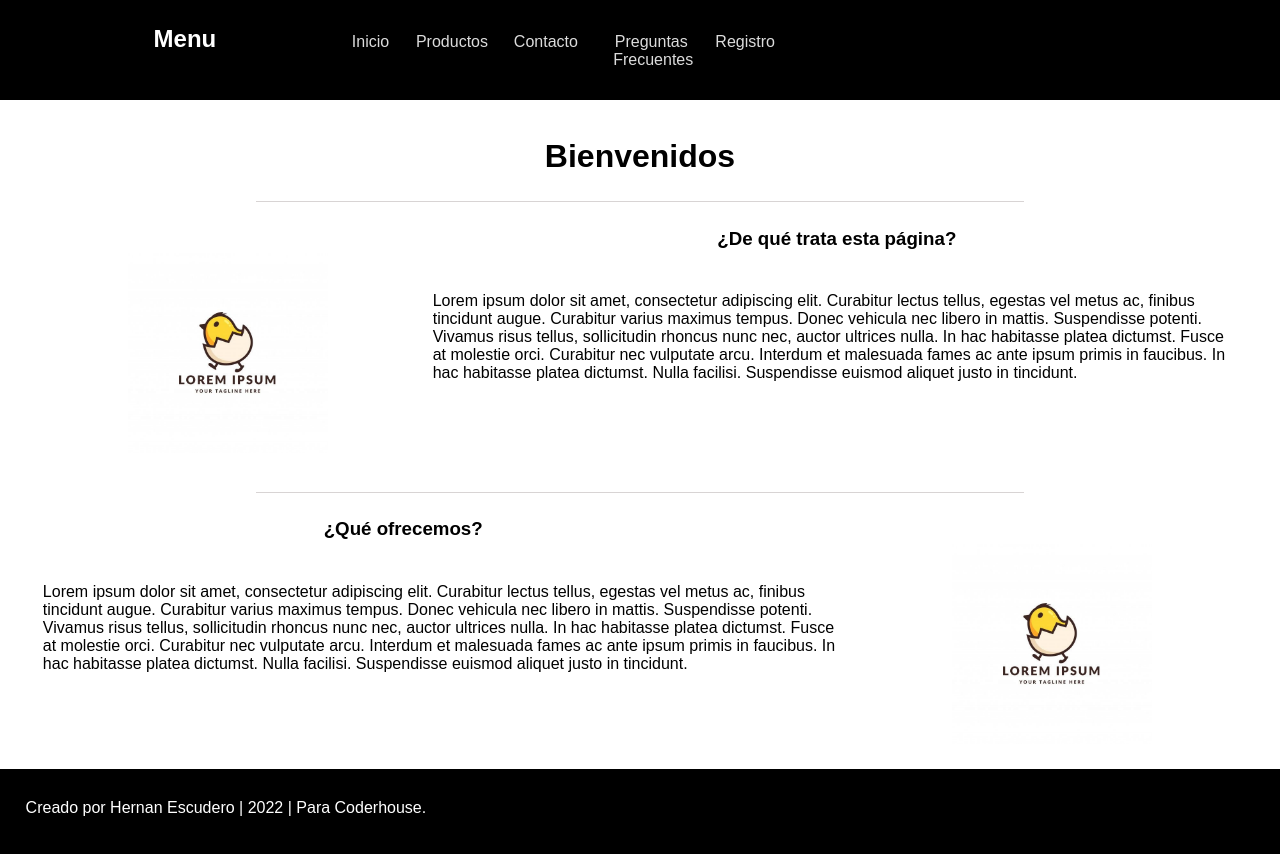
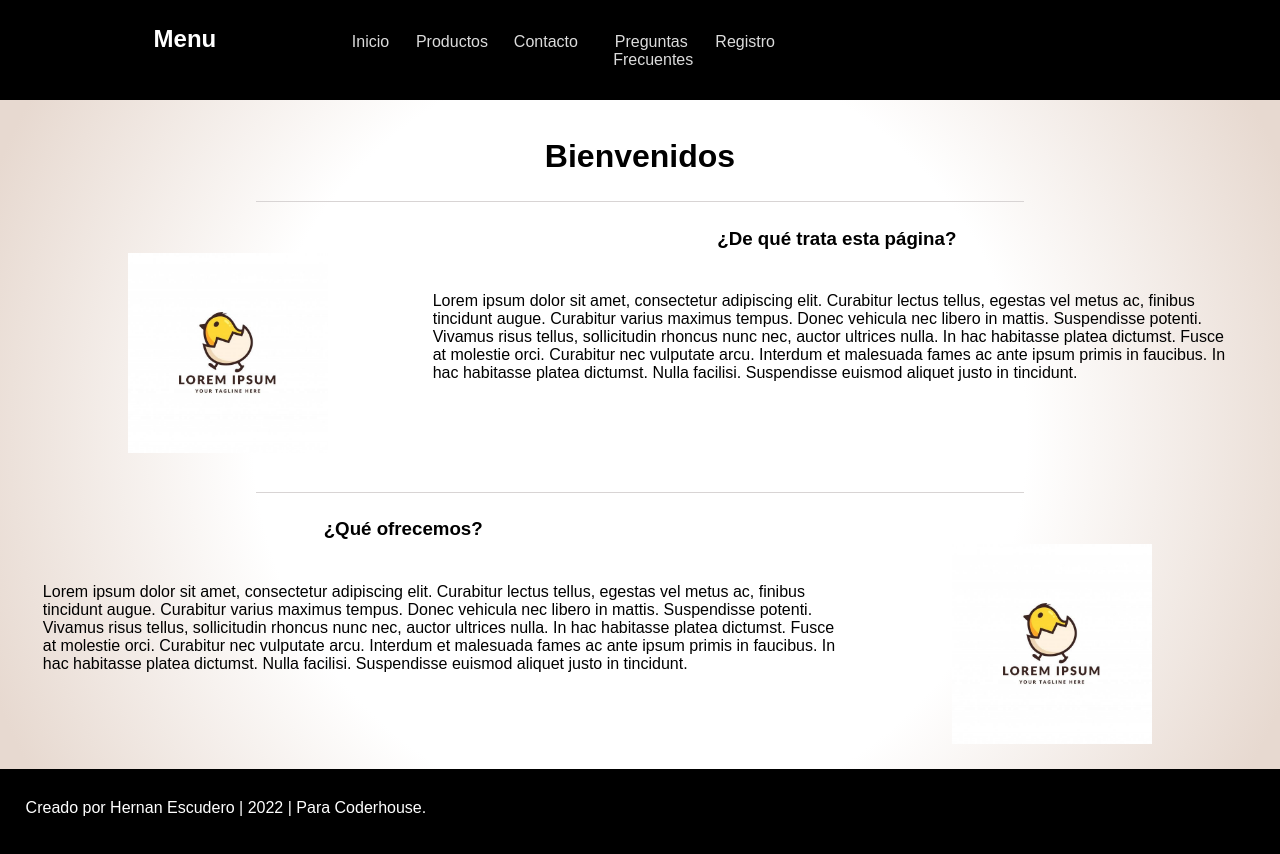
Before and after one commit to Hernan1Escudero/Pagina-de-productos--Escudero, a plain HTML site: page index.html in a window 1280 px wide. Drawn offline with Linux system fonts and the light colour scheme.

Commit message:
"tercer commit "

```diff
--- a/css/style.css
+++ b/css/style.css
@@ -12,6 +12,7 @@
 body {
   background-color: #fff;
 
+  background: radial-gradient(circle, #fff 50%, rgb(231, 217, 208) 90%);
   font-family: "Montserrat", sans-serif;
 }
 .bodyAsContainer{
```
